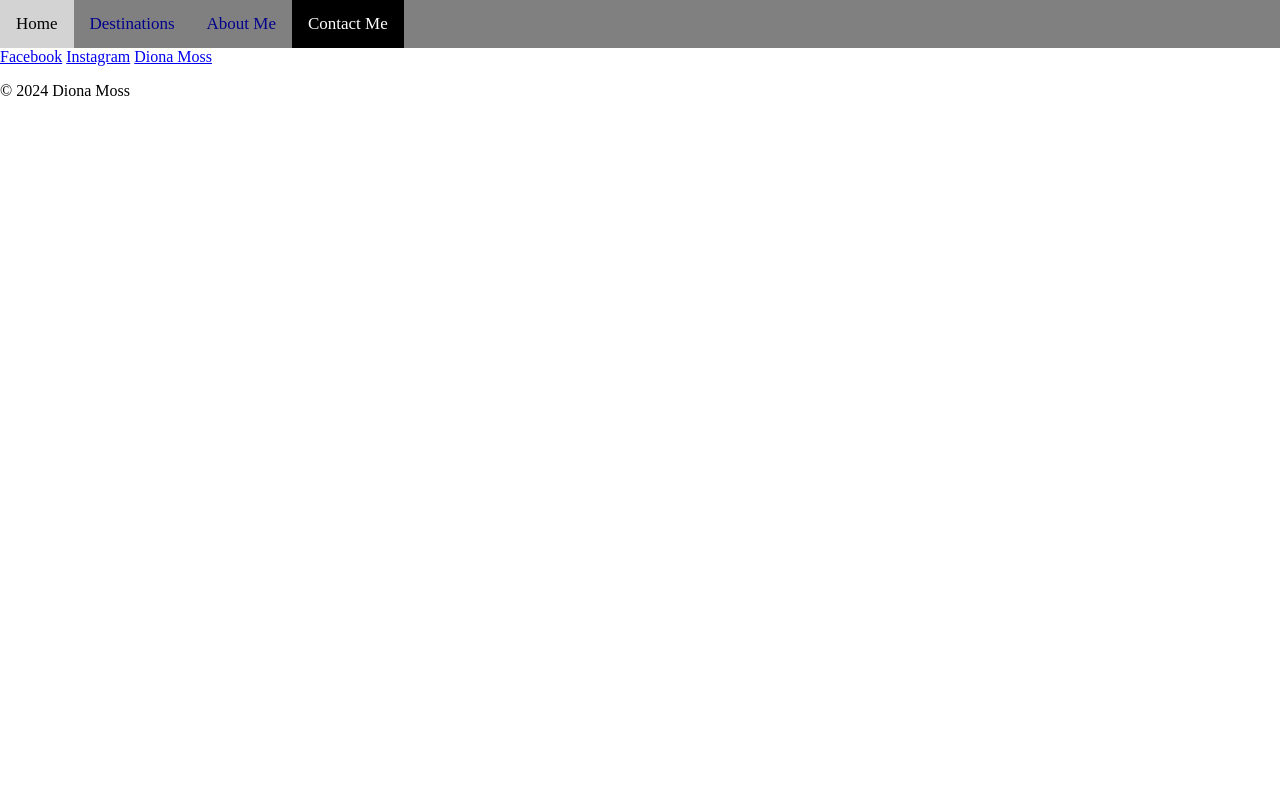
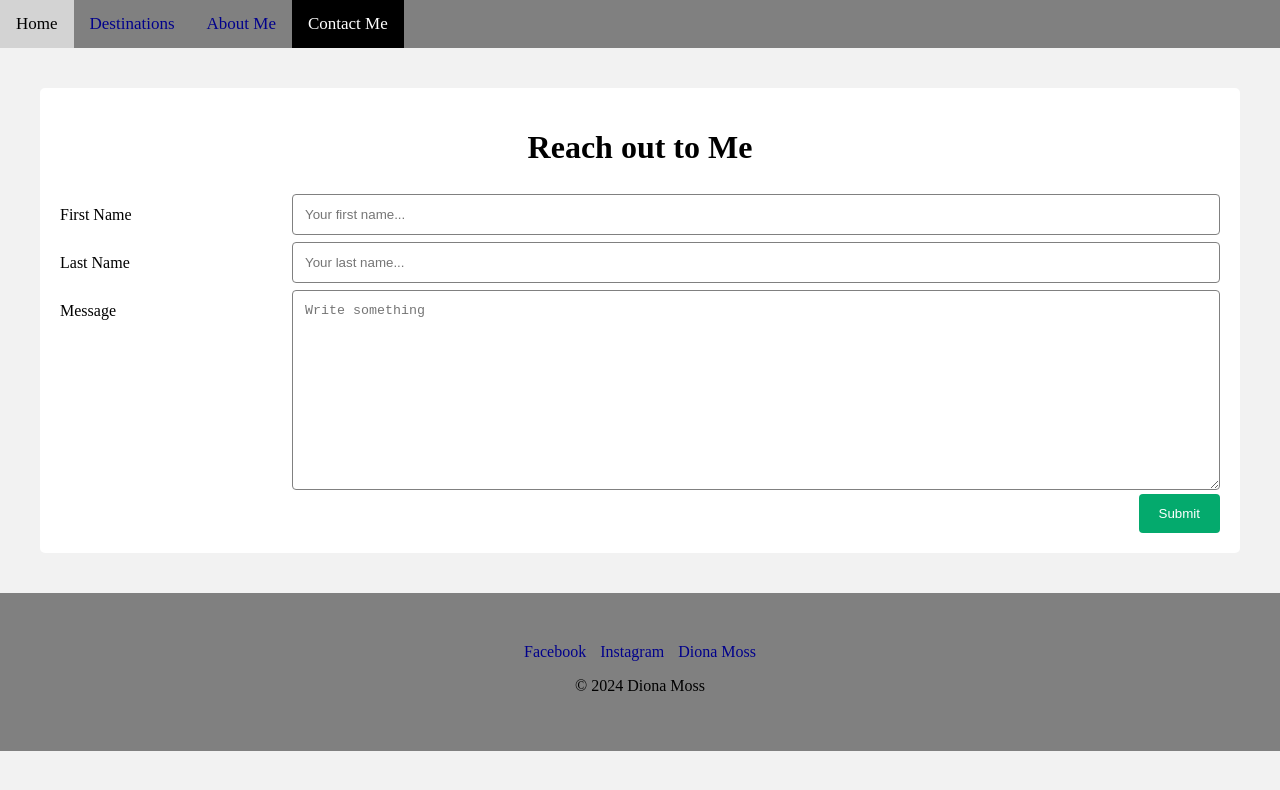
Before and after one commit to D-Moss/travel-blog, a plain HTML site: page contact.html in a window 1280 px wide. Drawn offline with Linux system fonts and the light colour scheme.

Commit message:
Add files via upload
made changes to the footer. added form on contact page

```diff
--- a/contact.css
+++ b/contact.css
@@ -0,0 +1,69 @@
+body {
+	background-color: #f2f2f2;
+}
+
+.form-container {
+	border-radius: 5px;
+	background-color: white;
+	padding: 20px;
+	margin: 40px;
+}
+
+.form-heading {
+	text-align: center;
+}
+
+.form-row:after {
+	content: "";
+	display: table;
+	clear: both;
+}
+
+.form-col-25 {
+	float: left;
+	width: 20%;
+	margin-top: 6px;
+}
+
+.form-col-75 {
+	float: left;
+	width: 80%;
+	margin-top: 6px;
+}
+
+label {
+	padding: 12px 12px 12px 0;
+	display: inline-block;
+}
+
+input[type=text],
+textarea {
+	width: 100%;
+	padding: 12px;
+	border: 1px solid grey;
+	border-radius: 4px;
+	resize: vertical;
+}
+
+input[type=submit] {
+	background-color: #04aa6d;
+	color: white;
+	padding: 12px 20px;
+	border: none;
+	border-radius: 4px;
+	cursor: pointer;
+	float: right;
+}
+
+input[type=submit]:hover {
+	background-color: #45a049;
+}
+
+@media screen and (max-width: 600px) {
+	.form-col-25,
+	.form-col-75,
+	input[type=submit] {
+		width: 100%;
+		margin-top: 0;
+	}
+}
--- a/contact.html
+++ b/contact.html
@@ -22,6 +22,40 @@
 		</a>
 	</div>
 
+	<!--Content Form-->
+	<div class="form-container">
+		<h1 class="form-heading">Reach out to Me</h1>
+		<form>
+			<div class="form-row">
+				<div class="form-col-25">
+					<label for="fname">First Name</label>
+				</div>
+				<div class="form-col-75">
+					<input type="text" id="fname" name="firstname" placeholder="Your first name...">
+				</div>
+			</div>
+			<div class="form-row">
+				<div class="form-col-25">
+					<label for="lname">Last Name</label>
+				</div>
+				<div class="form-col-75">
+					<input type="text" id="lname" name="lastname" placeholder="Your last name...">
+				</div>
+			</div>
+			<div class="form-row">
+				<div class="form-col-25">
+					<label for="message">Message</label>
+				</div>
+				<div class="form-col-75">
+					<textarea id="message" name="message" placeholder="Write something" style="height: 200px"></textarea>
+				</div>
+			</div>
+			<div class="form-row">
+				<input type="submit" value="Submit">
+			</div>
+		</form>
+	</div>
+
 	<!--Footer-->
 	<footer>
 		<div class="bottom-site">
--- a/everything.css
+++ b/everything.css
@@ -1,3 +1,7 @@
+* {
+	box-sizing: border-box;
+}
+
 body {
 	margin: 0;
 }
@@ -34,6 +38,28 @@ body {
 
 /*Main Content*/
 /*Footer*/
+.bottom-site {
+	background-color: grey;
+	padding: 50px 0 40px;
+	margin-top: 20px;
+	text-align: center;
+}
+
+.bottom-site a {
+	color: darkblue;
+	margin: 5px;
+	text-decoration: none;
+}
+
+.bottom-site a:hover {
+	color: #fff;
+}
+
+.copyright {
+	color: #eaf6f6;
+	font-size: 15px;
+	padding: 25px 0;
+}
 /*Clear Floats*/
 /*Media Queries*/
 @media screen and (max-width: 600px) {
```
